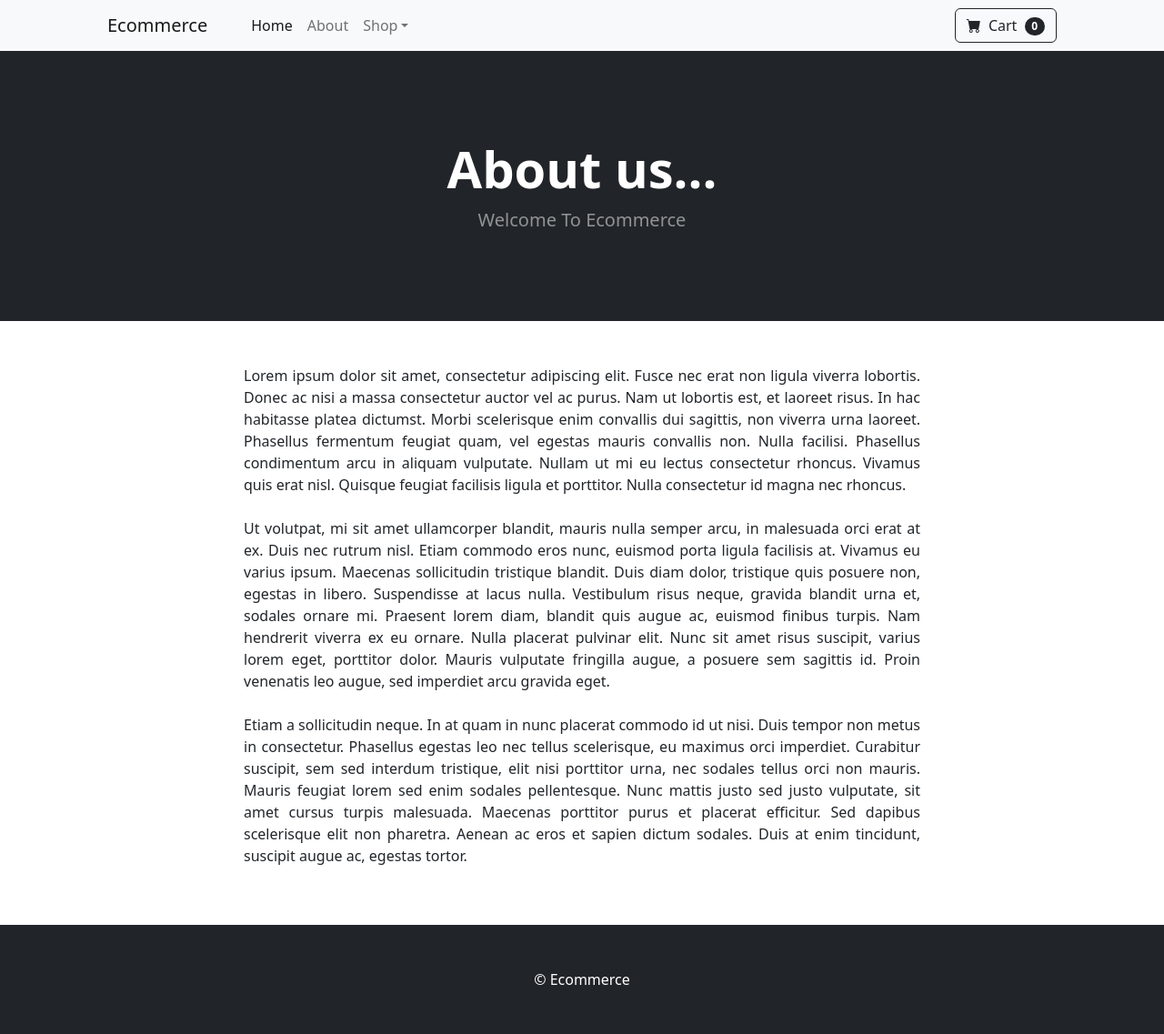
After one commit to KarimovDavud/E-commerce-, a Django app: page /about/ in a window 1280 px wide. The commit adds this page. Shown: the whole page at 91% size. Run offline with Django 5.2, Linux system fonts and the light colour scheme; some libraries are stand-ins or nearby versions.

```diff
--- a/ecom/store/models.py
+++ b/ecom/store/models.py
@@ -28,7 +28,8 @@ class Product(models.Model):
     category = models.ForeignKey(Category, on_delete=models.CASCADE, default=1)
     description = models.CharField(max_length=250, default='', null=True, blank=True)
     image = models.ImageField(upload_to='uploads/products/')
-
+    is_sale = models.BooleanField(default=False)
+    sale_price = models.DecimalField(max_digits=7, decimal_places=2, default=0)
     def __str__(self):
         return self.name
 
--- /dev/null
+++ b/ecom/store/templates/about.html
@@ -0,0 +1,33 @@
+{% extends 'base.html' %}
+{% block content %}
+
+<!-- Header-->
+        <header class="bg-dark py-5">
+            <div class="container px-4 px-lg-5 my-5">
+                <div class="text-center text-white">
+                    <h1 class="display-4 fw-bolder">About us...</h1>
+                    <p class="lead fw-normal text-white-50 mb-0">Welcome To Ecommerce</p>
+                </div>
+            </div>
+        </header>
+
+        <div class="container">
+            <div class="row">
+                <center>
+                    <div class="col-8">
+                        <br/><br/>
+<p align="justify">
+Lorem ipsum dolor sit amet, consectetur adipiscing elit. Fusce nec erat non ligula viverra lobortis. Donec ac nisi a massa consectetur auctor vel ac purus. Nam ut lobortis est, et laoreet risus. In hac habitasse platea dictumst. Morbi scelerisque enim convallis dui sagittis, non viverra urna laoreet. Phasellus fermentum feugiat quam, vel egestas mauris convallis non. Nulla facilisi. Phasellus condimentum arcu in aliquam vulputate. Nullam ut mi eu lectus consectetur rhoncus. Vivamus quis erat nisl. Quisque feugiat facilisis ligula et porttitor. Nulla consectetur id magna nec rhoncus.<br/><br/>
+Ut volutpat, mi sit amet ullamcorper blandit, mauris nulla semper arcu, in malesuada orci erat at ex. Duis nec rutrum nisl. Etiam commodo eros nunc, euismod porta ligula facilisis at. Vivamus eu varius ipsum. Maecenas sollicitudin tristique blandit. Duis diam dolor, tristique quis posuere non, egestas in libero. Suspendisse at lacus nulla. Vestibulum risus neque, gravida blandit urna et, sodales ornare mi. Praesent lorem diam, blandit quis augue ac, euismod finibus turpis. Nam hendrerit viverra ex eu ornare. Nulla placerat pulvinar elit. Nunc sit amet risus suscipit, varius lorem eget, porttitor dolor. Mauris vulputate fringilla augue, a posuere sem sagittis id. Proin venenatis leo augue, sed imperdiet arcu gravida eget.<br/><br/>
+Etiam a sollicitudin neque. In at quam in nunc placerat commodo id ut nisi. Duis tempor non metus in consectetur. Phasellus egestas leo nec tellus scelerisque, eu maximus orci imperdiet. Curabitur suscipit, sem sed interdum tristique, elit nisi porttitor urna, nec sodales tellus orci non mauris. Mauris feugiat lorem sed enim sodales pellentesque. Nunc mattis justo sed justo vulputate, sit amet cursus turpis malesuada. Maecenas porttitor purus et placerat efficitur. Sed dapibus scelerisque elit non pharetra. Aenean ac eros et sapien dictum sodales. Duis at enim tincidunt, suscipit augue ac, egestas tortor.
+</p>
+<br/><br/>
+                    </div>
+                </center>
+            </div>
+        </div>
+
+
+
+
+{% endblock %}
--- /dev/null
+++ b/ecom/store/templates/base.html
@@ -0,0 +1,36 @@
+{% load static %}
+
+<!DOCTYPE html>
+<html lang="en">
+    <head>
+        <meta charset="utf-8" />
+        <meta name="viewport" content="width=device-width, initial-scale=1, shrink-to-fit=no" />
+        <meta name="description" content="" />
+        <meta name="author" content="" />
+        <title>Ecommerce</title>
+        <!-- Favicon-->
+        <link rel="icon" type="image/x-icon" href="{% static 'assets/favicon.ico' %}" />
+        <!-- Bootstrap icons-->
+        <link href="https://cdn.jsdelivr.net/npm/bootstrap-icons@1.5.0/font/bootstrap-icons.css" rel="stylesheet" />
+        <!-- Core theme CSS (includes Bootstrap)-->
+        <link href="{% static 'css/styles.css'%}" rel="stylesheet" />
+    </head>
+    <body>
+        {% include 'navbar.html' %}
+
+        {% block content %}
+        {% endblock %}
+
+
+
+
+        <!-- Footer-->
+        <footer class="py-5 bg-dark">
+            <div class="container"><p class="m-0 text-center text-white">&copy; Ecommerce</p></div>
+        </footer>
+        <!-- Bootstrap core JS-->
+        <script src="https://cdn.jsdelivr.net/npm/bootstrap@5.2.3/dist/js/bootstrap.bundle.min.js"></script>
+        <!-- Core theme JS-->
+        <script src="{% static 'js/scripts.js' %}"></script>
+    </body>
+</html>
--- /dev/null
+++ b/ecom/store/templates/navbar.html
@@ -0,0 +1,29 @@
+<!-- Navigation-->
+<nav class="navbar navbar-expand-lg navbar-light bg-light">
+    <div class="container px-4 px-lg-5">
+        <a class="navbar-brand" href="{% url 'home' %}">Ecommerce</a>
+        <button class="navbar-toggler" type="button" data-bs-toggle="collapse" data-bs-target="#navbarSupportedContent" aria-controls="navbarSupportedContent" aria-expanded="false" aria-label="Toggle navigation"><span class="navbar-toggler-icon"></span></button>
+        <div class="collapse navbar-collapse" id="navbarSupportedContent">
+            <ul class="navbar-nav me-auto mb-2 mb-lg-0 ms-lg-4">
+                <li class="nav-item"><a class="nav-link active" aria-current="page" href="{% url 'home' %}">Home</a></li>
+                <li class="nav-item"><a class="nav-link" href="{% url 'about' %}">About</a></li>
+                <li class="nav-item dropdown">
+                    <a class="nav-link dropdown-toggle" id="navbarDropdown" href="#" role="button" data-bs-toggle="dropdown" aria-expanded="false">Shop</a>
+                    <ul class="dropdown-menu" aria-labelledby="navbarDropdown">
+                        <li><a class="dropdown-item" href="#!">All Products</a></li>
+                        <li><hr class="dropdown-divider" /></li>
+                        <li><a class="dropdown-item" href="#!">Popular Items</a></li>
+                        <li><a class="dropdown-item" href="#!">New Arrivals</a></li>
+                    </ul>
+                </li>
+            </ul>
+            <form class="d-flex">
+                <button class="btn btn-outline-dark" type="submit">
+                    <i class="bi-cart-fill me-1"></i>
+                    Cart
+                    <span class="badge bg-dark text-white ms-1 rounded-pill">0</span>
+                </button>
+            </form>
+        </div>
+    </div>
+</nav>
--- a/ecom/store/urls.py
+++ b/ecom/store/urls.py
@@ -3,4 +3,5 @@ from . import views
 
 urlpatterns = [
     path("", views.home, name="home"),
+    path('about/', views.about, name='about'),
 ]
--- a/ecom/store/views.py
+++ b/ecom/store/views.py
@@ -6,3 +6,7 @@ from .models import Product
 def home(request):
     products = Product.objects.all()
     return render(request, 'home.html', {'products': products})
+
+
+def about(request):
+    return render(request, 'about.html', {})
```
Also changed, not shown: ecom/store/templates/home.html (+25 -56 lines), ecom/db.sqlite3, ecom/media/uploads/products/BMW-i8.webp (added), ecom/store/migrations/0002_alter_category_options_product_is_sale_and_more.py (added).
